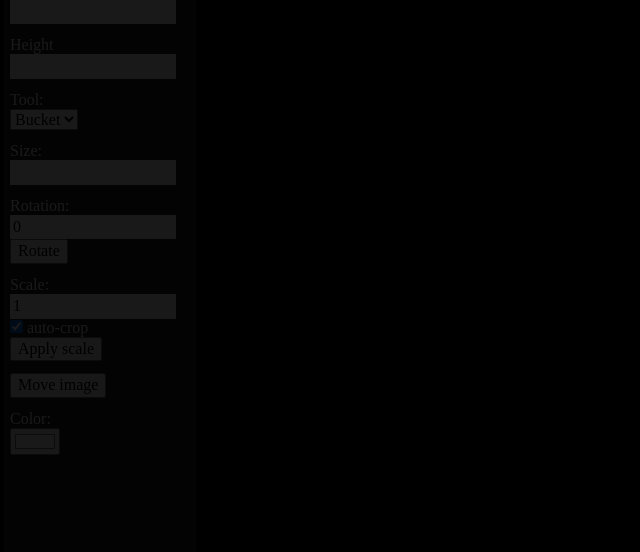
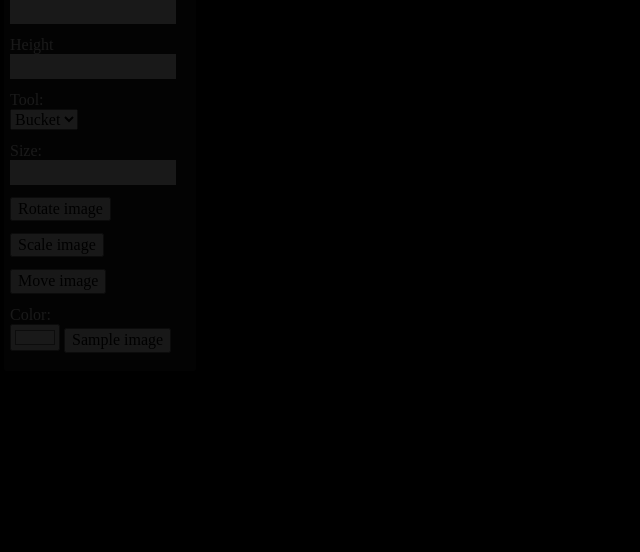
Before and after one commit to 1boeman/pixelJoris, a PHP site: page / in a window 1280 px wide. Shown: the part 219-771 px from the top of the page, without its empty margins (0-640 px from the left). Run offline with PHP 8.4, Linux system fonts and the light colour scheme; some libraries are stand-ins or nearby versions.

Commit message:
color sampler

```diff
--- a/css/main.css
+++ b/css/main.css
@@ -33,14 +33,14 @@ body  {
   display:block;
 }
 #colorHistory{
-  height:80px;
-  overflow:hidden;
+  max-height:300px;
+  overflow:auto;
 }
 .colorHistoryBlock{
   width:33%;
   height:19px;
   border-top:1px solid black;
-  float:left;
+  display:inline-block;
   cursor:pointer;
 }
 .control-group {
@@ -75,6 +75,9 @@ body  {
   color:black;
   cursor:pointer;
 }
+
+
+
 #translate-controls{
   padding:12px;
   background:#444;
@@ -82,6 +85,27 @@ body  {
   display:none;
 }
 .translate-hide {
+  display:none;
+}
+
+body.scale #scale-tool,
+.scale .scale-hide{
+  display:block;
+}
+#scale-tool, .scale-hide, .scale .scale-show {
+  display:none;
+}
+
+body.rotate #rotate-tool,
+.rotate .rotate-hide{
+  display:block;
+}
+#rotate-tool, .rotate-hide, .rotate .rotate-show {
+  display:none;
+}
+
+
+body.translate .translate-show{
   display:none;
 }
 body.translate #translate-controls{
@@ -122,6 +146,7 @@ body.gallery button.editor-show,
 body.gallery .gallery-container{
   display:block;
 }
+
 
 /* gallery */
 .gallery-item-toolbar{
--- a/index.html
+++ b/index.html
@@ -57,17 +57,29 @@
           <input class="control size" data-handle="setGridWidth" data-source="gridWidth" type="number" size="4" />
         </div>
         <div class="control-group">
+          <a class="button" data-handle="showRotate">
+            <button class="rotate-show">Rotate image</button>
+            <button class="rotate-hide">Close Rotate tool</button>
+           </a>
+          <div id="rotate-tool">
             <label>Rotation:</label>
             <input class="rotation" data-handle="rotate" value="0" type="number"  />
             <a id="rotate-button" class="button"  data-handle="rotate"><button>Rotate</button></a>
           </div>
+        </div>
         <div class="control-group">
+           <a class="button" data-handle="showScale">
+            <button class="scale-show">Scale image</button>
+            <button class="scale-hide">Close Scale tool</button>
+           </a>
+          <div id="scale-tool">
             <label>Scale:</label>
             <input class="schaal" id="schaal"  type="number" value="1"  />
             <label>
             <input type="checkbox" id="schaal-crop" checked /> auto-crop
             </label>
             <a id="scale-button" class="button" data-handle="scale"><button>Apply scale</button></a>
+          </div>
         </div>
 
 
@@ -85,12 +97,11 @@
             </div>
         </div>
         <div class="control-group">
-
-        </div>
-        <div class="control-group">
           <div class="color-select-container">
            <label>Color:</label>
             <input type="color" class="control color" data-handle="setColor" data-source="color" value="#FFFFFF" />
+            <a class="button" data-handle="getAllColors"><button>Sample image</button></a>
+
             <div id="colorHistory"></div>
          </div>
         </div>
--- a/js/main.js
+++ b/js/main.js
@@ -10,9 +10,23 @@
     "width" : 1200,
     "height" : 750,
     "color" :'#FFFFFF',
+    "colorHistory": '',
     "gridWidth" : 50,
     "tool" : "Grid",
   };
+  var globalInit = function(){
+    controls.init();
+  };
+
+	function rgb2hex(rgb) {
+		rgb = rgb.match(/^rgb\((\d+),\s*(\d+),\s*(\d+)\)$/);
+
+		function hex(x) {
+			return ("0" + parseInt(x).toString(16)).slice(-2);
+		}
+		return "#" + hex(rgb[1]) + hex(rgb[2]) + hex(rgb[3]);
+	}
+
 
   var $textTool = $('#textTool');
   $textTool.find('textarea').click(function(e){e.stopPropagation()});
@@ -180,7 +194,33 @@
     var $buttons = $('.control-group .button');
     var gallery_visible = false;
     var colorHistory = [];
+    var addColorHistoryBlock = function(value){
+      let colorHistoryBlock = $('<div class="colorHistoryBlock" data-color="'+value+'" style="background:'+value+'" />');
+      colorHistoryBlock.click(function(){
+        $('.color').val($(this).data('color')).trigger('change');
+      });
+      $('#colorHistory').prepend(colorHistoryBlock);
+    };
     var handlers = {
+      "getAllColors":function(){
+  			$('#colorHistory').html('');
+				var colorList =[];
+				var imgData = canvas.ctx.getImageData(0,0,settings.width, settings.height);
+  			var data = imgData.data;
+				for (let i = 0, n = data.length; i < n; i += 4) {
+					var r = data[i];
+					var g = data[i + 1];
+					var b = data[i + 2];
+					var hex = rgb2hex("rgb(" + r + "," + g + "," + b + ")");
+					if ($.inArray(hex, colorList) == -1) {
+						addColorHistoryBlock(hex);
+						colorList.push(hex);
+					}
+				}
+				colorHistory = colorList;
+			 	broadCaster.set('colorHistory',colorHistory.join(","));
+
+      },
       "patternViewer":function(){
         var dataUrl = canvas.c.toDataURL();
         $('#main').append('<div style="background-image:url('+dataUrl+')" class="patternView"></div>')
@@ -255,6 +295,12 @@
         img.src = $(this).data('src');
 
       },
+      "showScale": function(){
+        $('body').toggleClass('scale');
+      },
+      "showRotate": function(){
+        $('body').toggleClass('rotate');
+      },
       "showTranslate": function(){
         $('body').toggleClass('translate');
       },
@@ -306,14 +352,13 @@
         broadCaster.set('gridWidth',this.value);
       },
       "setColor": function (){
-        if (colorHistory.indexOf(this.value)== -1){
+        if (colorHistory.indexOf(this.value) == -1){
           colorHistory.push (this.value);
-          if (colorHistory.length > 12) colorHistory.shift();
-          var colorHistoryBlock = $('<div class="colorHistoryBlock" data-color="'+this.value+'" style="background:'+this.value+'" />');
-          colorHistoryBlock.click(function(){
-            $('.color').val($(this).data('color')).trigger('change');
-          });
-          $('#colorHistory').prepend(colorHistoryBlock);
+          if (colorHistory.length > 100) {
+            colorHistory.shift();
+          }
+          addColorHistoryBlock(this.value);
+          broadCaster.set('colorHistory',colorHistory.join(","));
         }
         broadCaster.set('color',this.value);
       },
@@ -343,6 +388,14 @@
 
     var pub = {
       "handlers":handlers,
+      "init":function(){
+        if (typeof settings['colorHistory'] == 'string'){
+          colorHistory = settings['colorHistory'].split(',');
+          for (let c in colorHistory){
+            addColorHistoryBlock(colorHistory[c]);
+          }
+        }
+      },
       "update":function(){
         $inputs.each(function(){
           var relevantSetting = $(this).data('source');
@@ -405,9 +458,9 @@
     // initialize with settings
     $.get('./server/',function(resp){
       for (var x in resp) settings[x] = resp[x];
-
       settings['set'] = 1;
       updateClient();
+      globalInit();
       $('#main').css('opacity',1)
     });
 
--- a/server/index.php
+++ b/server/index.php
@@ -87,7 +87,7 @@ if (isset($_REQUEST['gallery'])){
 }
 
 if (isset($_REQUEST['set']) ){
-  $settings = array('width','height','tool','color','gridWidth');
+  $settings = array('width','height','tool','color','gridWidth','colorHistory');
   foreach($_REQUEST as $name => $value){
     if (in_array($name, $settings)) {
       set($name, $value);
```
Lines whose indentation alone changed are shown as unchanged.
